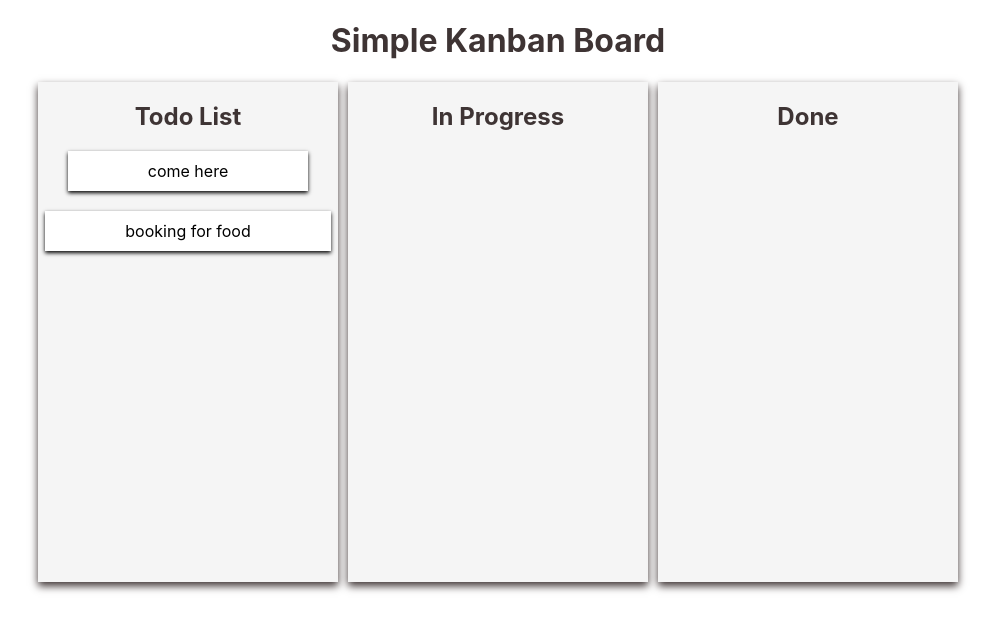
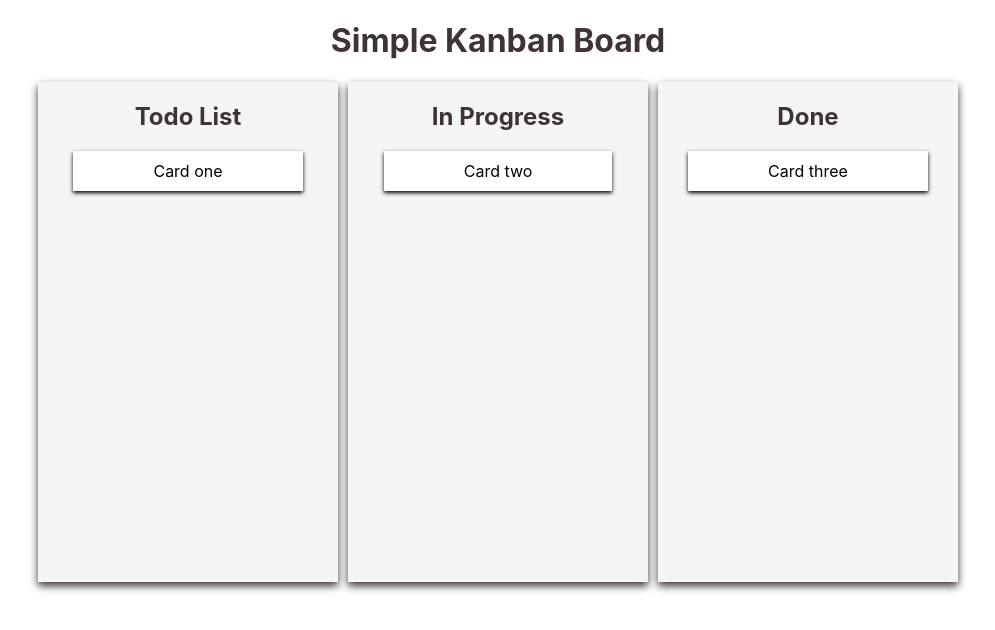
Before and after one commit to Preciousnnebuogor/Kanban-Board, a React (Create React App) app: page / in a window 1280 px wide. Shown: the top 630 px of the page, without its empty margins (142-1137 px from the left). Built offline with nearby package versions, Linux system fonts and the light colour scheme.

Commit message:
added another hero.jsx

```diff
--- a/src/App.js
+++ b/src/App.js
@@ -7,8 +7,8 @@ import Home2 from './components/home2';
 function App() {
   return (
     <div className="App">
-    <Home/>
-    {/* <Home2/> */}
+    {/* <Home/> */}
+    <Home2/>
 
     </div>
   );
--- a/src/components/home.jsx
+++ b/src/components/home.jsx
@@ -1,27 +1,46 @@
 import { useState } from "react";
 
 export default function Home(){
-  const [currentColumn, setCurrentColumn] =useState('Todo List')
+const [cardList, setCardList] = useState([
+  {id:1, text:"Card one", column:"todo"},
+  {id:2, text:"Card two", column:"inProgress"},
+  {id:3, text:"Card three", column:"done"},
+])
 
-  function dragStart(e){
-    e.dataTransfer.setData('text/plain','card')
+
+  const [currentCardId, setCurrentCardId] =useState(null)
+
+  function handleDrop(column){
+    setCardList((prevCards)=>{prevCards.map((card)=> {
+      if(card.id === draggedCardId){
+         return { id: card.id, text: card.text, column: column }
+        } else{
+          return card
+         }}
+
+    )})
+    setDraggedCardId(null);
   }
 
-  function handleDrop(column){
-  setCurrentColumn(column)
-  }
+
 
   function allowDrop (e){
     e.preventDefault()
   }
 
-  function dragOver(e  ) {}
+
+
+
     return (
       <div>
         <div className="container">
           <h1 className="text-h1">Simple Kanban Board</h1>
           <div className="content">
-            <div className="board">
+            <div className="board" >
+
+
+
+
               <h2 className="text-h2">Todo List</h2>
               <div className="card" draggable="true">
                 come here
--- a/src/components/home2.jsx
+++ b/src/components/home2.jsx
@@ -1,76 +1,79 @@
 import { useState } from "react";
 
-export default function Home2() {
-  const [currentColumn, setCurrentColumn] = useState("inProgress");
+export default function Home() {
+  const [cardList, setCardList] = useState([
+    { id: 1, text: "Card one", column: "todo" },
+    { id: 2, text: "Card two", column: "inProgress" },
+    { id: 3, text: "Card three", column: "done" },
+  ]);
 
-  function handleDragStart(e) {
-    e.dataTransfer.setData("text/plain", "card");
+  const [draggedCardId, setDraggedCardId] = useState(null);
+
+  function handleDragStart(id) {
+    setDraggedCardId(id); // Save the id of the card being dragged
   }
 
   function handleDrop(column) {
-    setCurrentColumn(column);
+    setCardList((prevCards) => {
+      return prevCards.map((card) => {
+        if (card.id === draggedCardId) {
+          // Manually update only the column of the dragged card
+          return {
+            id: card.id,
+            text: card.text,
+            column: column,
+          };
+        } else {
+          return card;
+        }
+      });
+    });
+
+    setDraggedCardId(null); // Reset after drop
   }
 
   function allowDrop(e) {
-    e.preventDefault();
+    e.preventDefault(); // Allow the card to be dropped
   }
 
   return (
-    <div style={{ display: "flex", gap: "20px", padding: "20px" }}>
-      {/* Todo List Column */}
+    <div>
+      <div className="container">
+        <h1 className="text-h1">Simple Kanban Board</h1>
+
+        <div className="content">
+          {/* Loop through columns dynamically */}
+          {["todo", "inProgress", "done"].map((column) => (
             <div
+              className="board"
+              key={column}
               onDragOver={allowDrop}
-        onDrop={() => handleDrop("todo")}
-        style={{
-          width: "200px",
-          height: "200px",
-          border: "2px dashed #aaa",
-          padding: "10px",
-        }}
+              onDrop={() => handleDrop(column)}
             >
-        <h2>Todo List</h2>
-        {currentColumn === "todo" && (
+              <h2 className="text-h2">
+                {column === "todo"
+                  ? "Todo List"
+                  : column === "inProgress"
+                  ? "In Progress"
+                  : "Done"}
+              </h2>
+
+              {/* Loop through and render only the cards that belong to this column */}
+              {cardList
+                .filter((card) => card.column === column)
+                .map((card) => (
                   <div
-            draggable
-            onDragStart={handleDragStart}
-            style={{
-              background: "#f1f1f1",
-              padding: "10px",
-              borderRadius: "5px",
-              marginTop: "10px",
-            }}
+                    className="card"
+                    key={card.id}
+                    draggable="true"
+                    onDragStart={() => handleDragStart(card.id)}
                   >
-            Drag me
+                    {card.text}
                   </div>
-        )}
+                ))}
             </div>
-
-      {/* In Progress Column */}
-      <div
-        onDragOver={allowDrop}
-        onDrop={() => handleDrop("inProgress")}
-        style={{
-          width: "200px",
-          height: "200px",
-          border: "2px dashed #aaa",
-          padding: "10px",
-        }}
-      >
-        <h2>In Progress</h2>
-        {currentColumn === "inProgress" && (
-          <div
-            draggable
-            onDragStart={handleDragStart}
-            style={{
-              background: "#f1f1f1",
-              padding: "10px",
-              borderRadius: "5px",
-              marginTop: "10px",
-            }}
-          >
-            Drag me
+          ))}
         </div>
-        )}
       </div>
     </div>
   );
```
Lines whose indentation alone changed are shown as unchanged.
